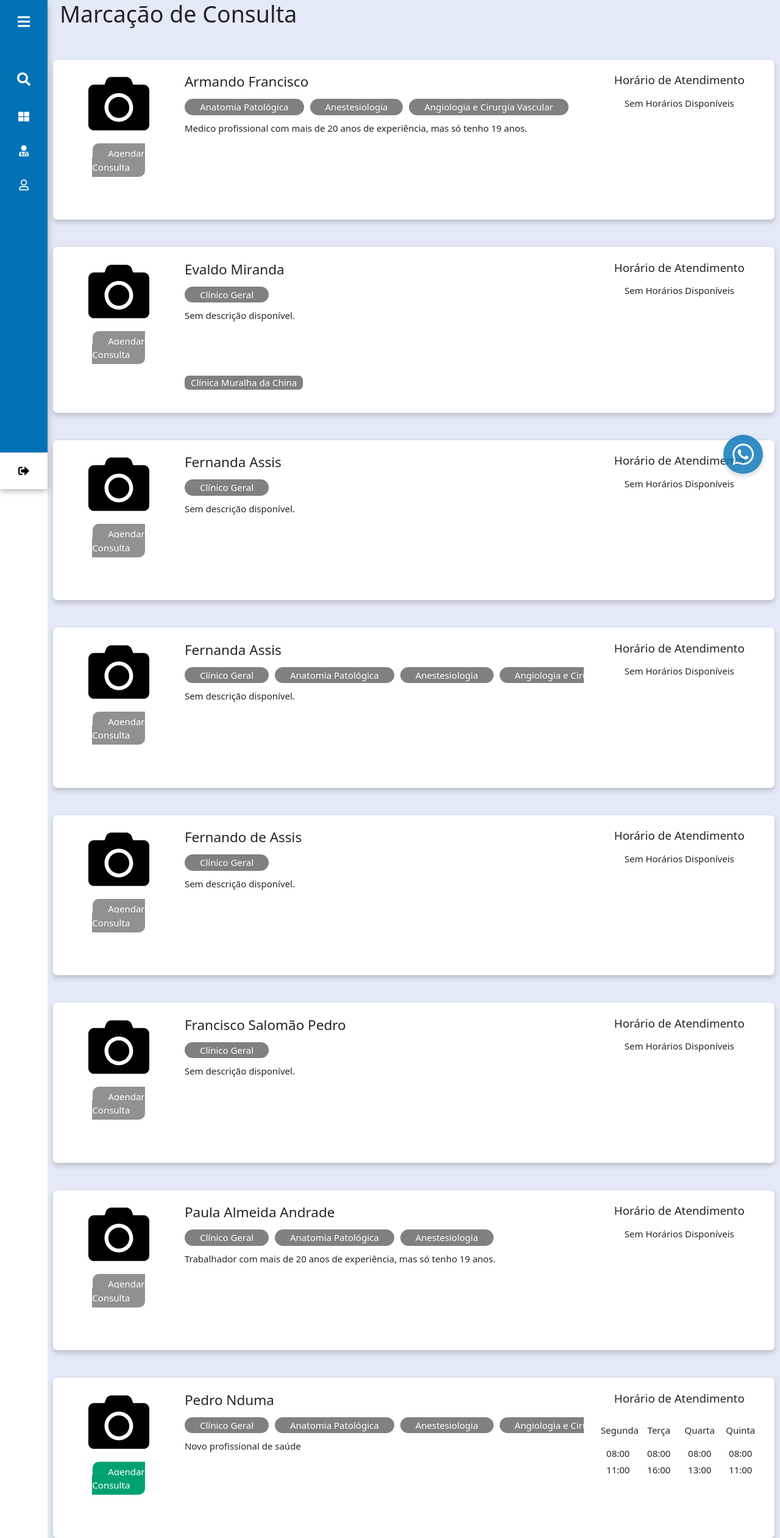
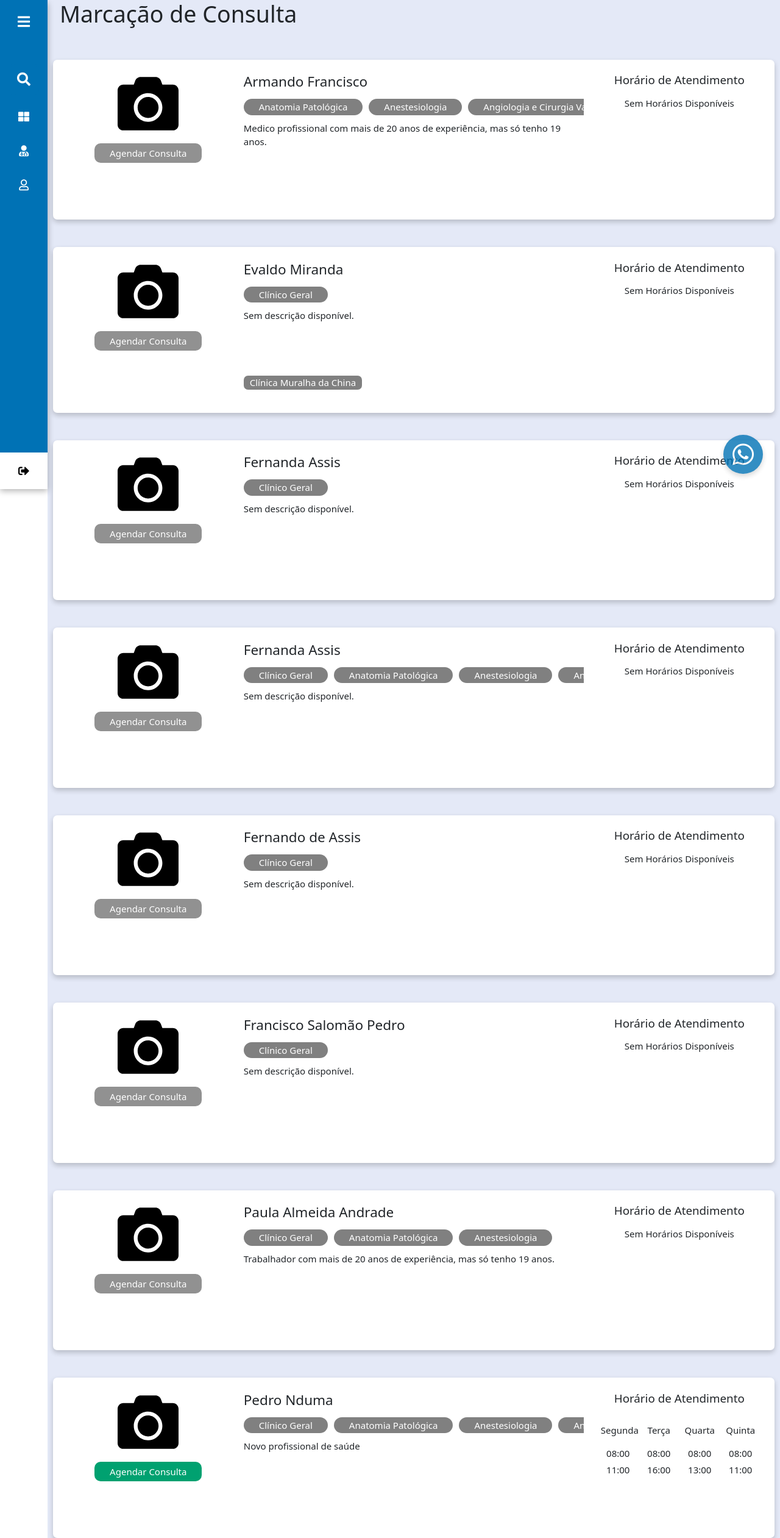
Before and after one commit to MauroFMN/PRAMA, a PHP site: page /interfaceusuario/Paciente/consulta.php in a window 1280 px wide. Shown: the whole page at 61% size. Run offline with PHP 8.4, Linux system fonts and the light colour scheme; the visitor is signed in with stand-in values (Sample User, id 1); data comes from the database, SQL or seed files in the repository.

Commit message:
Correcao do bug das Datas da Consulta, Ajuste do Layout do botao de agendamento

```diff
--- a/interfaceusuario/Paciente/consulta.php
+++ b/interfaceusuario/Paciente/consulta.php
@@ -209,9 +209,9 @@ if (isset($_GET["horaConsulta"])) {
             <label><strong>Data da Consulta</strong></label>
             <?php $dates = getDates(date("y"));
 
-            $mes = 1;
+            $mes = date("m");
             foreach ($dates as $month => $weeks) {
-              if (date("m") == $mes || date("m") + 1 == $mes) { ?>
+              if ($month == $mes) { ?>
                 <p class="w-100 " style="text-align: center; font-weight: bold;">
                   <?php
 
@@ -297,6 +297,9 @@ if (isset($_GET["horaConsulta"])) {
                   <?php } ?>
                 </table>
               <?php $mes = $mes + 1;
+              if(date("m")+1<$mes){
+                break;
+              }
               } ?>
             <?php
             }
@@ -359,7 +362,7 @@ if (isset($_GET["horaConsulta"])) {
           while ($rows = mysqli_fetch_assoc($listamedicos)) { ?>
             <div class="row mt-5">
               <div class="row cartao-medico pb-4 pt-4">
-                <div class="col-lg-2" style="margin: 0 auto;">
+                <div class="col-lg-3" style="margin: 0 auto;">
                   <?php if (!empty($dadosusuario['foto'])) { ?>
                     <img src="../../imagens/<?php echo $dadosusuario['foto']; ?>" alt="" style="width: 100px; height: 100px; margin: 0 auto; display: flex;">
                   <?php } else { ?>
@@ -384,7 +387,7 @@ if (isset($_GET["horaConsulta"])) {
 
                   </div>
                 </div>
-                <div class="col-lg-7">
+                <div class="col-lg-6">
 
                   <h4 class="mb-3"><?php echo $rows['nome']; ?></h4>
                   <?php
```
